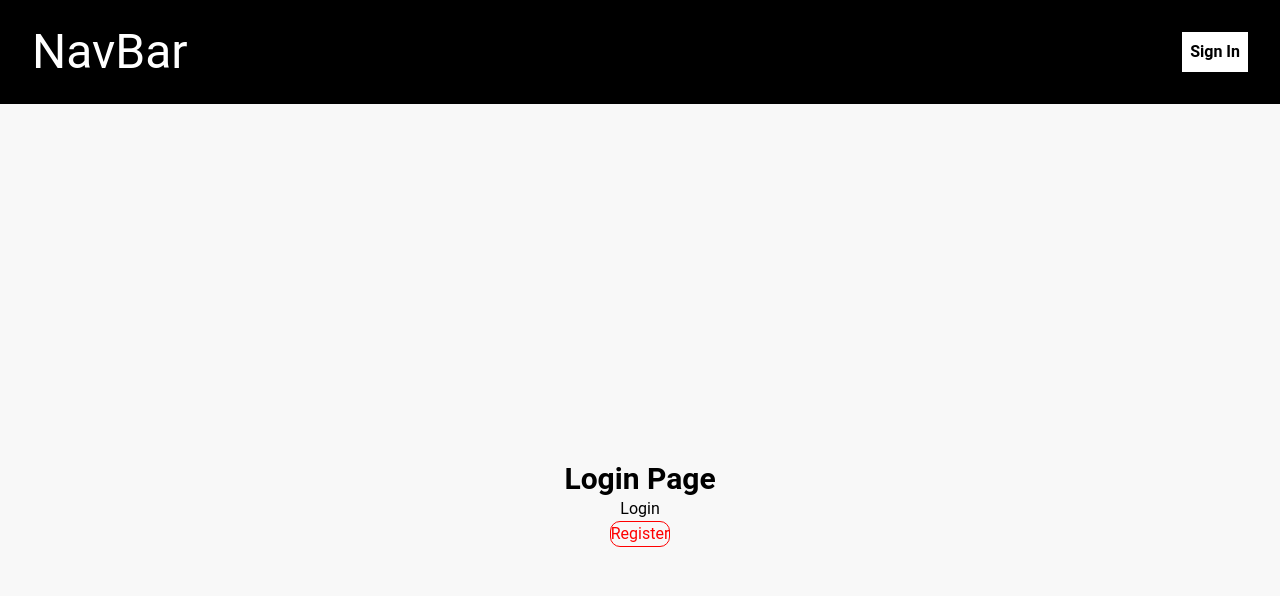
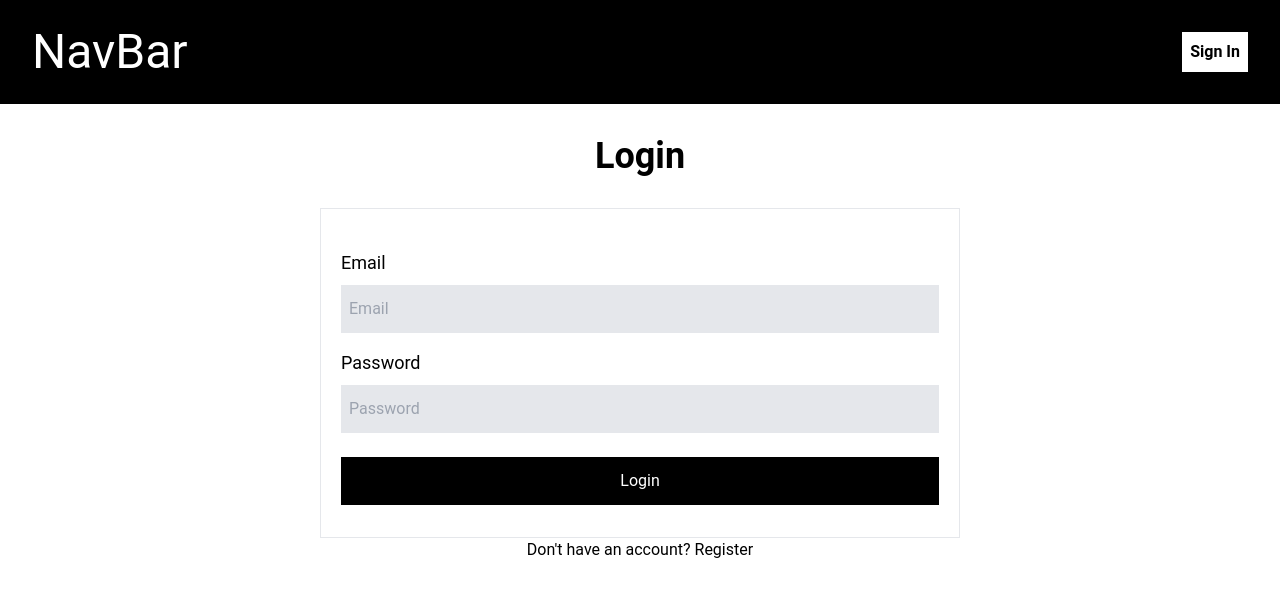
Before and after one commit to JoyAbrian/learn-next-pages-router, a Next.js app: page /views/auth/login in a window 1280 px wide. Shown: the top 596 px of the page. Built offline with nearby package versions, Linux system fonts and the light colour scheme; no server answers.

Commit message:
video 15 Login Multi Role

```diff
--- a/src/lib/firebase/service.ts
+++ b/src/lib/firebase/service.ts
@@ -44,3 +44,19 @@ export async function signUp(userData: { email: string, fullname: string, passwo
         });
     }
 }
+
+export async function signIn(userData: { email: string }) {
+    const q = query(collection(firestore, 'users'), where('email', '==', userData.email));
+    const snapshot = await getDocs(q);
+
+    const data = snapshot.docs.map(doc => ({
+        id: doc.id,
+        ...doc.data(),
+    }));
+
+    if (data) {
+        return data[0];
+    } else {
+        return null;
+    }
+}
--- a/src/middlewares/withAuth.ts
+++ b/src/middlewares/withAuth.ts
@@ -7,6 +7,8 @@ export default function withAuth(middleware: NextMiddleware, requireAuth: string
         if (requireAuth.includes(pathname)) {
             const token = await getToken({ req, secret: process.env.NEXTAUTH_SECRET });
             if (!token) {
+                const url = new URL('/auth/login', req.url);
+                url.searchParams.append('callbackUrl', encodeURI(req.url));
                 return NextResponse.redirect(new URL('/auth/login', req.url));
             }
         }
--- a/src/pages/api/auth/[...nextauth].ts
+++ b/src/pages/api/auth/[...nextauth].ts
@@ -1,3 +1,5 @@
+import { signIn } from "@/lib/firebase/service";
+import { compare } from "bcrypt";
 import { NextAuthOptions } from "next-auth";
 import NextAuth from "next-auth/next";
 import CredentialsProvider from "next-auth/providers/credentials";
@@ -12,18 +14,20 @@ const authOptions: NextAuthOptions = {
             name: "Credentials",
             credentials: {
                 email: {label: "Email", type: "email"},
-                fullname: {label: "Full Name", type: "text"},
                 password: {label: "Password", type: "password"}
             },
             async authorize(credentials) {
-                const { email, password, fullname } = credentials as {
+                const { email, password } = credentials as {
                     email: string;
                     password: string;
-                    fullname: string;
                 };
-                const user: any = { id: 1, email: email, password: password, fullname: fullname};
+                const user: any = await signIn({ email });
                 if (user) {
-                    return user;
+                    const passwordConfirm = await compare(password, user.password);
+                    if (passwordConfirm) {
+                        return user;
+                    }
+                    return null;
                 } else {
                     return null;
                 }
@@ -35,6 +39,7 @@ const authOptions: NextAuthOptions = {
             if (account?.provider === "credentials") {
                 token.email = user.email;
                 token.fullname = user.fullname;
+                token.role = user.role;
             }
             return token;
         },
@@ -46,8 +51,14 @@ const authOptions: NextAuthOptions = {
             if ("fullname" in token) {
                 session.user.fullname = token.fullname;
             }
+            if ("role" in token) {
+                session.user.role = token.role;
+            }
             return session;
         }
+    },
+    pages: {
+        signIn: "/auth/login",
     }
 };
 
--- a/src/pages/views/auth/login/index.tsx
+++ b/src/pages/views/auth/login/index.tsx
@@ -1,19 +1,60 @@
+import { signIn } from "next-auth/react";
 import Link from "next/link";
-import styles from "./Login.module.scss";
 import { useRouter } from "next/router";
+import { useState } from "react";
 
 const LoginView = () => {
+    const [isLoading, setIsLoading] = useState(false);
+    const [error, setError] = useState("");
+
     const { push, query } = useRouter();
 
-    const handleLogin = () => {
-        push("/product");
+    const callbackUrl: any = query.callbackUrl || "/";
+    const handleLogin = () => async (event: any) => {
+        event.preventDefault();
+        setError("");
+        setIsLoading(true);
+
+        try {
+            const res = await signIn("credentials", {
+                redirect: false,
+                email: event.target.email.value,
+                password: event.target.password.value,
+                callbackUrl
+            });
+
+            if (!res?.error) {
+                setIsLoading(false);
+                push(callbackUrl);
+            } else {
+                setIsLoading(false);
+                setError("Email or password is incorrect. Please try again.")
+            }
+        } catch (error: any) {
+            setIsLoading(false);
+            setError("Error logging in. Please try again.")
+        }
     }
 
     return (
-        <div className={styles.login}>
-            <h1 className="text-3xl font-bold">Login Page</h1>
-            <button onClick={ () => handleLogin() }>Login</button>
-            <Link href="/auth/register"><p style={{ color: "red", border: "1px solid red", borderRadius: "10px" }}>Register</p></Link>
+        <div className="flex-col flex items-center justify-center align-middle ">
+            <h1 className="text-4xl font-bold my-8">Login</h1>
+            {error && <p className="text-red-500">{error}</p>}
+
+            <form onSubmit={handleLogin} className="flex-col flex w-1/2 border px-5 py-8">
+
+                <label className="text-lg py-2" htmlFor="email">Email</label>
+                <input className="text-md bg-gray-200 placeholder:text-gray-400 py-3 px-2 mb-2" id="email" name="email" type="email" placeholder="Email" />
+
+                <label className="text-lg py-2" htmlFor="password">Password</label>
+                <input className="text-md bg-gray-200 placeholder:text-gray-400 py-3 px-2 mb-2" id="password" name="password" type="password" placeholder="Password" />
+
+                <button className="bg-black text-white py-3 mt-4" disabled={isLoading}>
+                    {isLoading ? "Loading..." : "Login"}
+                </button>
+            </form>
+
+            <p>Don't have an account? <Link href="/auth/register">Register</Link></p>
         </div>
     );
 }
```
